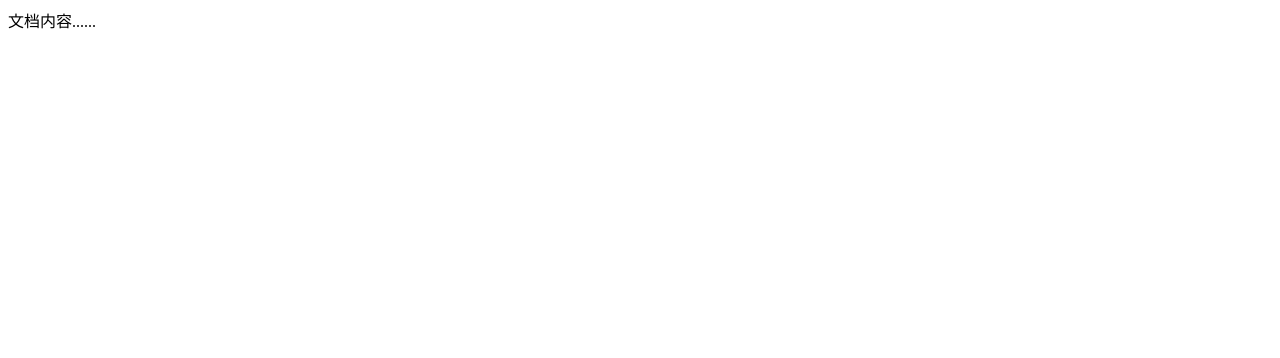
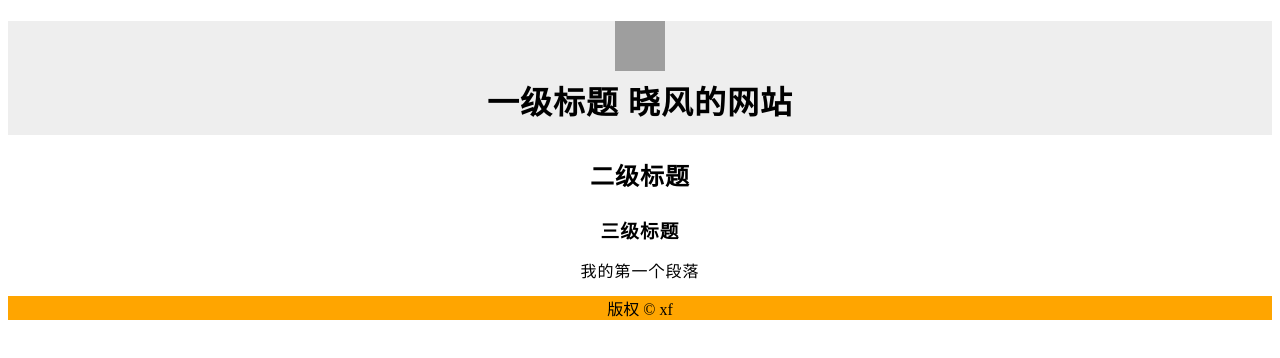
Before and after one commit to xf959211192/xf959211192.github.io, a plain HTML site: page index.html in a window 1280 px wide. Drawn offline with Linux system fonts and the light colour scheme; grey boxes are pictures that could not be loaded.

Commit message:
Update index.html

```diff
--- a/index.html
+++ b/index.html
@@ -1,12 +1,60 @@
 <!DOCTYPE html>
 <html>
-<head>
-<meta charset="utf-8">
-<title>文档标题</title>
-</head>
+  <head>
+    <meta charset="utf-8" />
+    <title>晓风</title>
+    <style>
+      h1 {
+        display: flex;
+        flex-direction: column;
+        align-items: center;
+        background-color: #eee;
+        letter-spacing: 1px;
+        line-height: 2;
+      }
+      h2 {
+        display: flex;
+        flex-direction: column;
+        align-items: center;
+        letter-spacing: 1px;
+        line-height: 1.7;
+      }
+      h3 {
+        display: flex;
+        flex-direction: column;
+        align-items: center;
+        letter-spacing: 1px;
+        line-height: 1.5;
+      }
+      p {
+        display: flex;
+        flex-direction: column;
+        align-items: center;
+        letter-spacing: 1px;
+        line-height: 1;
+      }
+    </style>
+  </head>
 
-<body>
-文档内容......
-</body>
+  <body>
+    <h1>
+      <img
+        src="https://img.picui.cn/free/2024/07/21/669c0e2fcc8c3.jpg"
+        alt="logo"
+        width="50px"
+        height="50px"
+      />一级标题 晓风的网站
+    </h1>
 
+    <zhuti style="width: 100%; height: 50px; min-height: 1000px">
+      <h2>二级标题</h2>
+      <h3>三级标题</h3>
+      <p>我的第一个段落</p>
+    </zhuti>
+
+    <div id="footer" style="background-color:#FFA500;clear:both;text-align:center;">
+版权 © xf</div>
+
+</div>
+  </body>
 </html>
```
